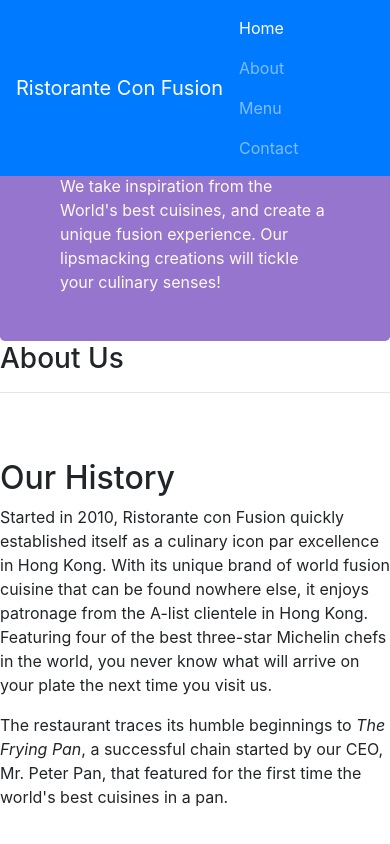
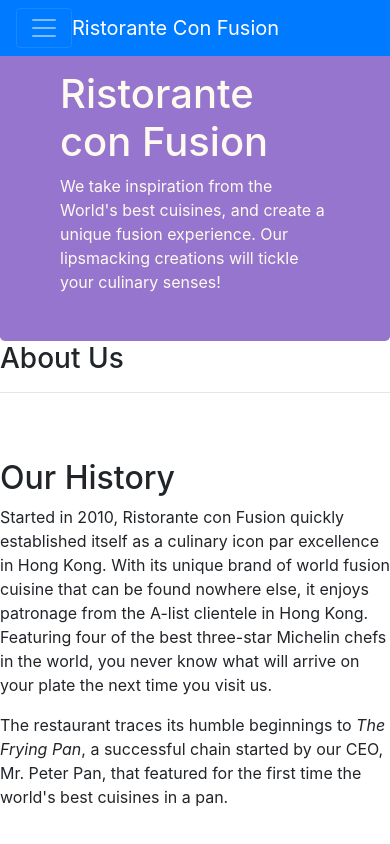
Before and after one commit to JCoulter85/Confusion, a website: page aboutus.html in a window 390 px wide. Shown: the top 844 px of the page. Drawn offline with nearby package versions, Linux system fonts and the light colour scheme.

Commit message:
Nav Bar and Button

```diff
--- a/aboutus.html
+++ b/aboutus.html
@@ -18,13 +18,19 @@
 
         <nav class="navbar navbar-dark navbar-expand-sm bg-primary fixed-top">
                 <div class="container">
-                    <a class="navbar-brand" href="#">Ristorante Con Fusion</a>
-                         <ul class="navbar-nav mr-auto">
-                            <li class="nav-item active"><a class="nav-link" href="#">Home</a></li>
+                    <button class="navbar-toggler" type="button" data-toggle="collapse" data-target="#Navbar">
+                        <span class="navbar-toggler-icon"></span>
+                    </button>
+                    <a class="navbar-brand mr-auto" href="#">Ristorante Con Fusion</a>
+                    <div class="collapse navbar-collapse" id="Navbar">
+                        <ul class="navbar-nav mr-auto">
+                            <li class="nav-item active"><a class="nav-link" href="./index">Home</a></li>
                             <li class="nav-item"><a class="nav-link" href="./aboutus.html">About</a></li>
                             <li class="nav-item"><a class="nav-link" href="#">Menu</a></li>
                             <li class="nav-item"><a class="nav-link" href="#">Contact</a></li>
                         </ul>
+                    </div>
+
                 </div>
             </nav>
 
```
Also changed, not shown: index.html (+9 -2 lines).
